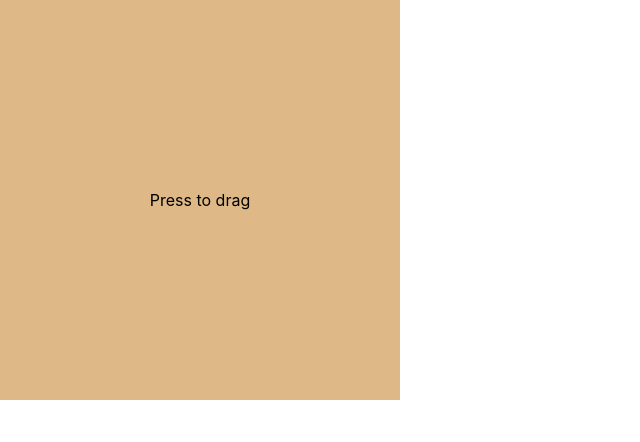
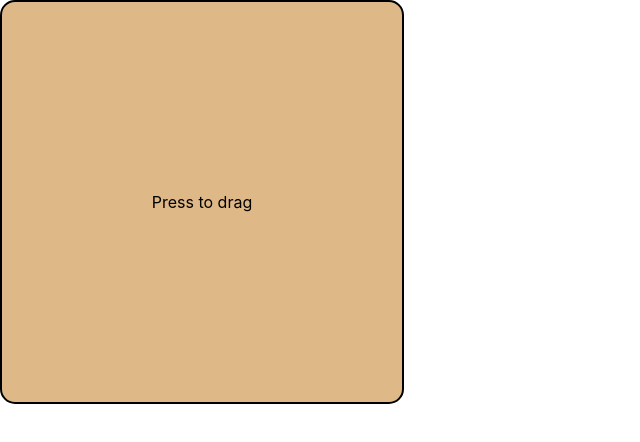
Before and after one commit to Deks000/hooks-app, a React (Create React App) app: page / in a window 1280 px wide. Shown: the top 442 px of the page, without its empty margins (0-640 px from the left). Built offline with nearby package versions, Linux system fonts and the light colour scheme.

Commit message:
Update App.js

```diff
--- a/src/App.js
+++ b/src/App.js
@@ -42,11 +42,12 @@ function App() {
                 cursor: "grab",
                 zIndex: "1000",
                 backgroundColor: "burlywood",
-                border: "2px",
                 display: "flex",
                 textAlign: "center",
                 alignItems: "center",
-                justifyContent: "center"
+                justifyContent: "center",
+                border: "solid black 2px",
+                borderRadius: "15px",
             }}
             onMouseMove={ onMouseMove }
             onMouseDown={ () => setPressed(true) }
```
